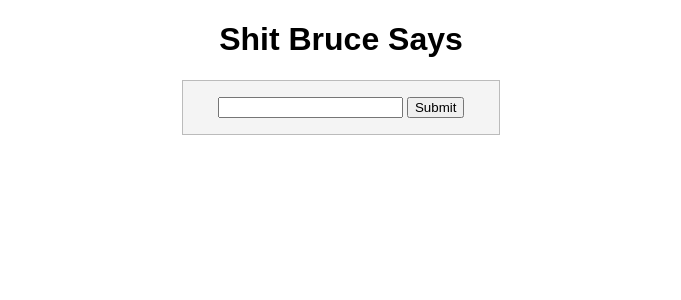
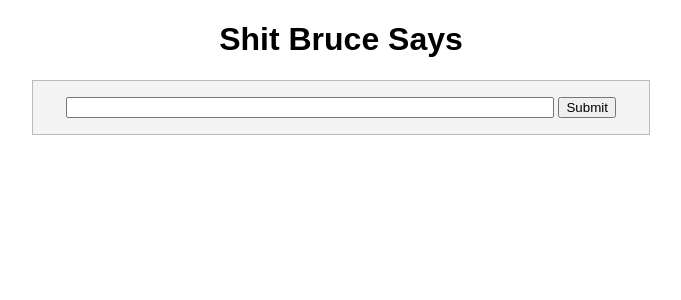
Before and after one commit to thekbb/shit-bruce-says, a Flask app: page / in a window 1280 px wide. Shown: the top 300 px of the page, without its empty margins (299-980 px from the left). Run offline with Flask 3, Linux system fonts and the light colour scheme; data that the repository does not hold is empty.

Commit message:
make the app wider

```diff
--- a/templates/index.html
+++ b/templates/index.html
@@ -3,12 +3,13 @@
 <head>
     <style type="text/css">
         body { font-family: arial, sans-serif; text-align: center;}
-        #wrapper { width: 400px; margin: auto;}
-        blockquote { border-left: #bbb 1px solid; border-right: #bbb 1px solid; padding: .5em; width: 300px; background-color: #f7f7f7; font-weight: bold; text-align: left }
+        #wrapper { width: 700px; margin: auto;}
+        blockquote { border-left: #bbb 1px solid; border-right: #bbb 1px solid; padding: .5em; width: 600px; background-color: #f7f7f7; font-weight: bold; text-align: left }
         h2 { margin: 0; padding: 0; text-align: left; font-size: 1.1em;}
-        .form { width: 300px; margin: 0 auto 1em auto; padding: 1em .5em; border: solid 1px #bbb; background-color: #f4f4f4}
+        .form { width: 600px; margin: 0 auto 1em auto; padding: 1em .5em; border: solid 1px #bbb; background-color: #f4f4f4}
         .quote { border-bottom: 1px solid #ccc; margin-bottom: 10px; padding-bottom: 10px; }
         .timestamp { color: #D3D3D3; cursor: pointer; }
+        input[type="text"] { width: 80%; }
     </style>
     <title>Shit Bruce says</title>
 </head>
```
